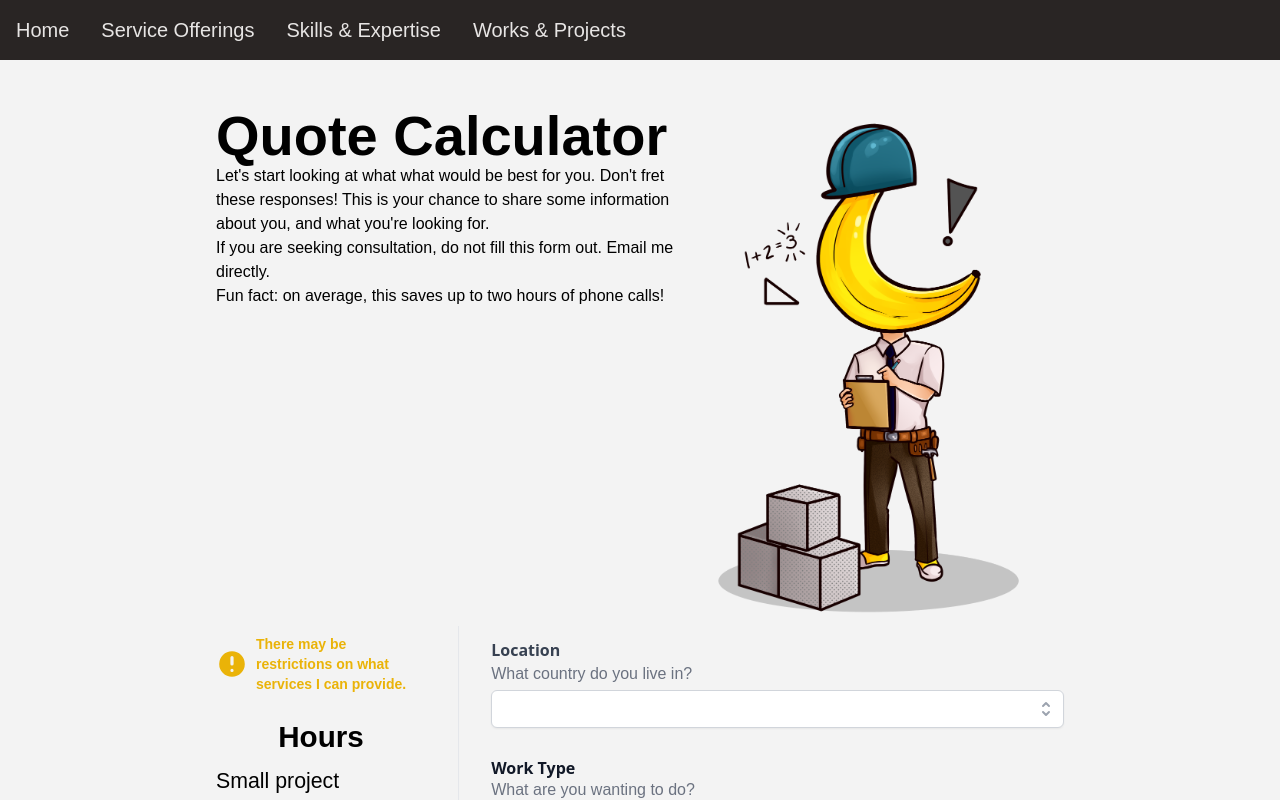
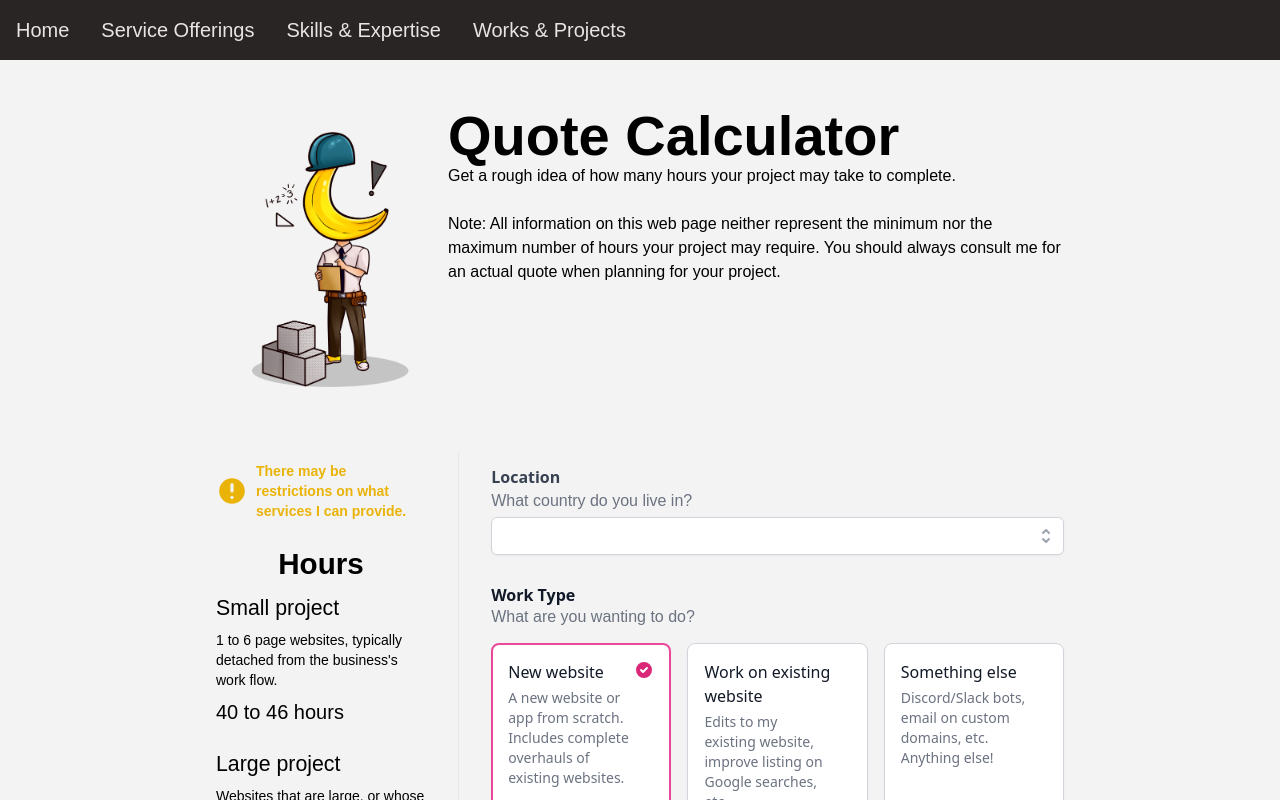
Before and after one commit to bananabrann/old-bananabrann.dev, a Next.js app: page /quote in a window 1280 px wide. Shown: the top 800 px of the page. Built offline with nearby package versions, Linux system fonts and the light colour scheme; a web font is replaced by a local one.

Commit message:
Adjust intro text

```diff
--- a/pages/quote.tsx
+++ b/pages/quote.tsx
@@ -311,21 +311,21 @@ export default function GetStarted() {
       <Navbar />
 
       <ContentBlock>
-        <div className="flex">
-          <div>
-            <h2>Quote Calculator</h2>
-            <p>{`Let's start looking at what what would be best for you. Don't fret these responses! This is your chance to share some information about you, and what you're looking for.`}</p>
-            <p>{`If you are seeking consultation, do not fill this form out. Email me directly.`}</p>
-            <p>{`Fun fact:  on average, this saves up to two hours of phone calls!`}</p>
-          </div>
-
-          <div className="max-w-sm">
+        <div className="flex flex-col mb-10 sm:flex-row">
+          <div className="max-w-[200px] m-auto sm:m-4">
             <Image
               src={BananamanEngineerPng}
               alt=""
               quality={25}
               priority={true}
             />
+          </div>
+
+          <div>
+            <h2>Quote Calculator</h2>
+            <p>{`Get a rough idea of how many hours your project may take to complete.`}</p>
+            <br />
+            <p>{`Note: All information on this web page neither represent the minimum nor the maximum number of hours your project may require. You should always consult me for an actual quote when planning for your project.`}</p>
           </div>
         </div>
 
```
